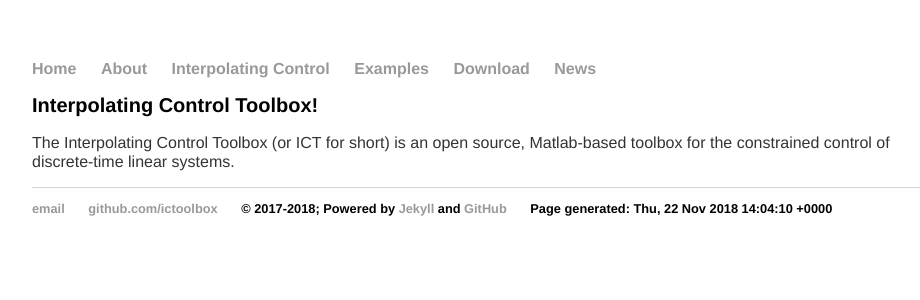
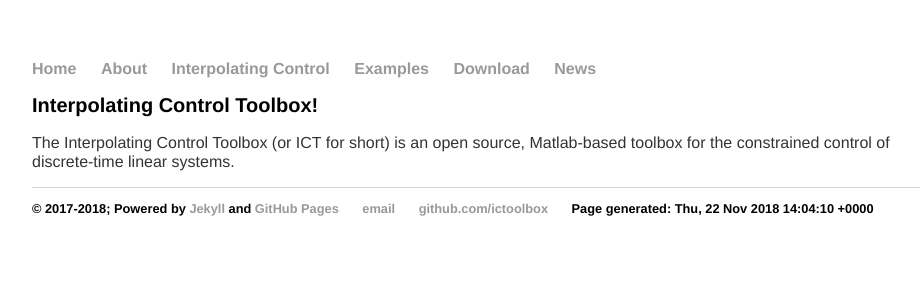
Before and after one commit to ICToolbox/ictoolbox.github.io, a Jekyll site: the page built from index.html, in a window 1280 px wide. Shown: the top 300 px of the page, without its empty margins (160-1080 px from the left). Built offline with Jekyll 4.4.1, drawn with Linux system fonts in a browser that asks for light colours.

Commit message:
Update default.html

```diff
--- a/_layouts/default.html
+++ b/_layouts/default.html
@@ -31,9 +31,9 @@
 			</div><!-- /.container -->
 			<footer>
 	    		<ul>
+				<li>&copy; 2017-2018; Powered by <a href="https://jekyllrb.com">Jekyll</a> and <a href="https://pages.github.com">GitHub Pages</a></li>
 	        		<li><a href="mailto:ictoolbox@yahoo.com">email</a></li>
 	        		<li><a href="https://github.com/ictoolbox">github.com/ictoolbox</a></li>
-				<li>&copy; 2017-2018; Powered by <a href="https://jekyllrb.com">Jekyll</a> and <a href="https://pages.github.com">GitHub</a></li>
 	        		<li>Page generated: {{ site.time | date_to_rfc822 }}</li>
 				</ul>
 			</footer>
```
